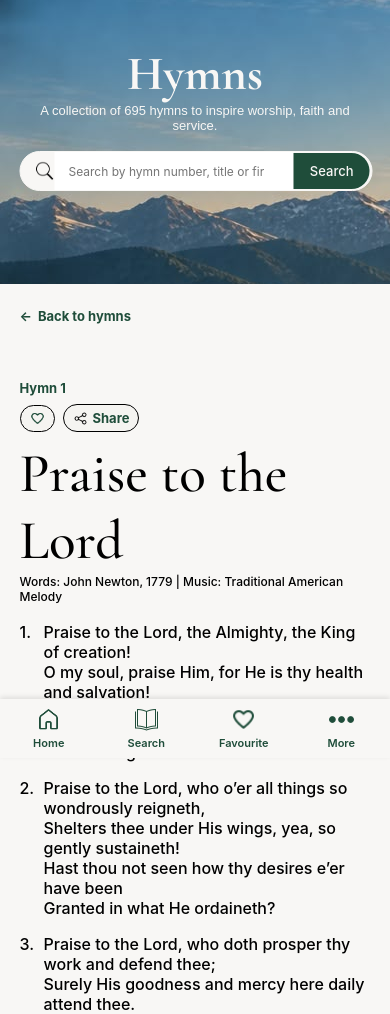
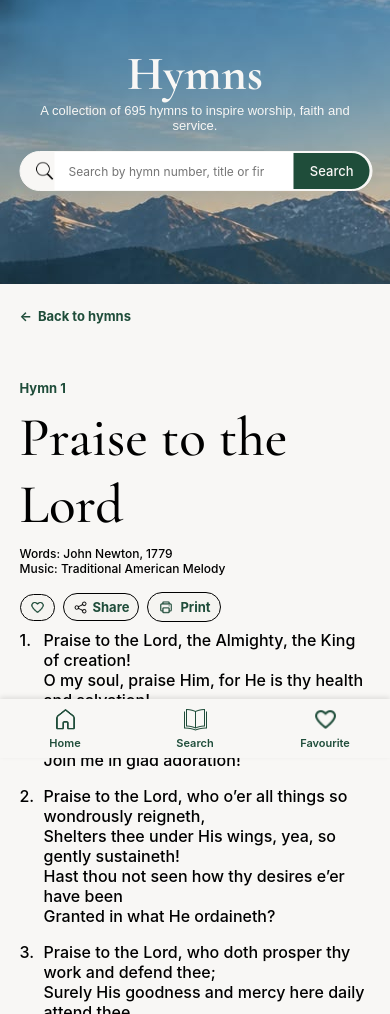
Before and after one commit to greatmanvictor789-jpg/SDAH-Hymn, a plain HTML site: page page.html in a window 390 px wide. Shown: the part 86-1100 px from the top of the page. Drawn offline with nearby package versions, Linux system fonts and the light colour scheme.

Commit message:
fixed some mobile resp view

```diff
--- a/page.html
+++ b/page.html
@@ -50,37 +50,45 @@
 
     <div class="container">
         <div class="main">
-            <a class="back-link" href="index.html"><span class="back-arrow" aria-hidden="true">&larr;</span><span>Back to hymns</span></a>
+            <a class="back-link" href="index.html"><span class="back-arrow" aria-hidden="true">&larr;</span><span>Back
+                    to hymns</span></a>
             <section class="hero">
                 <p class="text">Hymn 1</p>
                 <button class="bot"><img src="icons8-love-24-1f4d3a.png" alt="Add to favourites" width="15px"
                         height="15px"></button>
                 <button class="bot"><img src="icons8-share-48.png" alt="Share" width="15px" height="15px">
                     Share</button>
+                <button class="bot"><img src="icons8-print-48-1f4d3a.png" alt="Print" width="18px" height="18px">
+                    Print</button>
                 <div class="title-block">
                     <h1 class="title">Praise to the Lord</h1>
-                    <p class="about">Words: John Newton, 1779 | Music: Traditional American Melody</p>
-                    <br>
-                    <p class="verses"><span class="verse-stanza"><span class="verse-number">1.</span>Praise to the Lord, the Almighty, the King of creation!<br>
+                    <p class="about">Words: John Newton, 1779 <span class="about-separator">|</span> <span
+                            class="music-credit">Music: Traditional American Melody</span></p>
+                </div>
+                <p class="verses"><span class="verse-stanza"><span class="verse-number">1.</span>Praise to the Lord,
+                        the Almighty, the King of creation!<br>
                         O my soul, praise Him, for He is thy health and salvation!<br>
                         All ye who hear, now to His temple draw near;<br>
                         Join me in glad adoration!</span>
 
-                        <span class="verse-stanza"><span class="verse-number">2.</span>Praise to the Lord, who o’er all things so wondrously reigneth,<br>
+                    <span class="verse-stanza"><span class="verse-number">2.</span>Praise to the Lord, who o’er all
+                        things so wondrously reigneth,<br>
                         Shelters thee under His wings, yea, so gently sustaineth!<br>
                         Hast thou not seen how thy desires e’er have been<br>
                         Granted in what He ordaineth?</span>
 
-                        <span class="verse-stanza"><span class="verse-number">3.</span>Praise to the Lord, who doth prosper thy work and defend thee;<br>
+                    <span class="verse-stanza"><span class="verse-number">3.</span>Praise to the Lord, who doth
+                        prosper thy work and defend thee;<br>
                         Surely His goodness and mercy here daily attend thee.<br>
                         Ponder anew what the Almighty can do,<br>
                         If with His love He befriend thee!</span>
 
-                        <span class="verse-stanza"><span class="verse-number">4.</span>Praise to the Lord! O let all that is in me adore Him!<br>
+                    <span class="verse-stanza"><span class="verse-number">4.</span>Praise to the Lord! O let all
+                        that is in me adore Him!<br>
                         All that hath life and breath, come now with praises before Him.<br>
                         Let the Amen sound from His people again;<br>
-                        Gladly for aye we adore Him!</span></p>
-                </div>
+                        Gladly for aye we adore Him!</span>
+                </p>
             </section>
         </div>
     </div>
@@ -117,11 +125,6 @@
                     <p>Favourite</p>
                 </a>
             </div>
-            <div class="foot-mob">
-                <a href="#"><img src="icons8-ellipsis-30-1f4d3a.png" alt="more">
-                    <p>More</p>
-                </a>
-            </div>
         </div>
     </footer>
     <script src="main.js"></script>
--- a/style.css
+++ b/style.css
@@ -282,6 +282,7 @@ span-1 {
 }
 
 .hero .verses {
+    flex-basis: 100%;
     font-family: "Inter", sans-serif;
     font-optical-sizing: auto;
     font-weight: 500;
@@ -535,7 +536,35 @@ span-1 {
         gap: 8px;
     }
 
+    .hero .title-block {
+        display: contents;
+    }
+
+    .hero h1 {
+        order: 1;
+        flex-basis: 100%;
+    }
+
+    .hero .about {
+        order: 2;
+        flex-basis: 100%;
+        margin-bottom: 8px;
+    }
+
+    .about-separator {
+        display: none;
+    }
+
+    .music-credit {
+        display: block;
+    }
+
+    .hero .bot {
+        order: 3;
+    }
+
     .hero .verses {
+        order: 4;
         margin-left: 0;
     }
 
```
Also changed, not shown: index.html (+0 -5 lines), icons8-print-48-1f4d3a.png (added).
